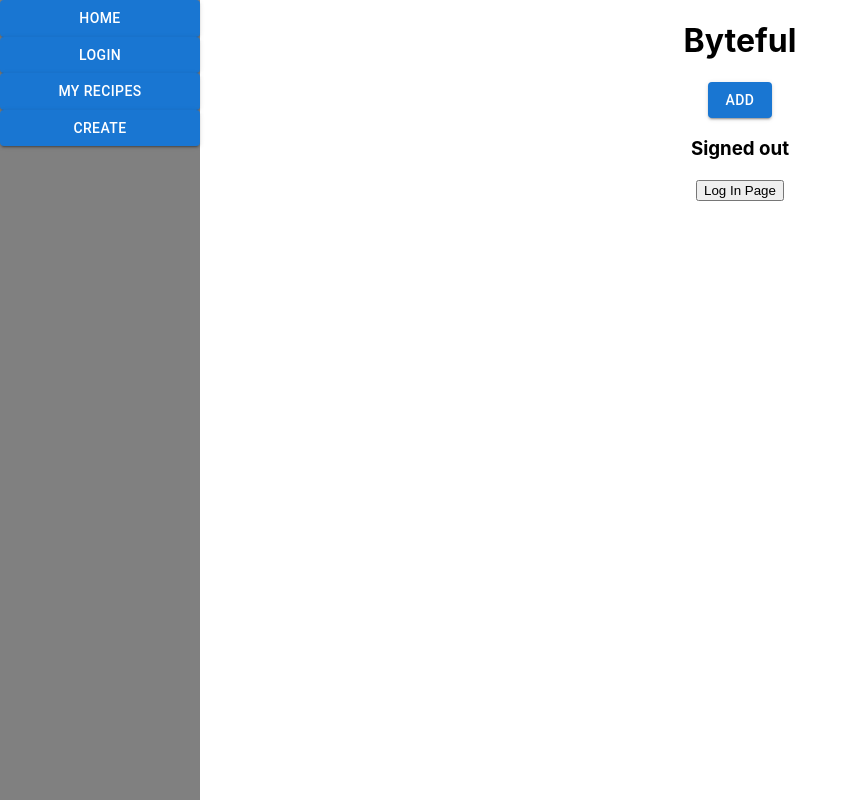
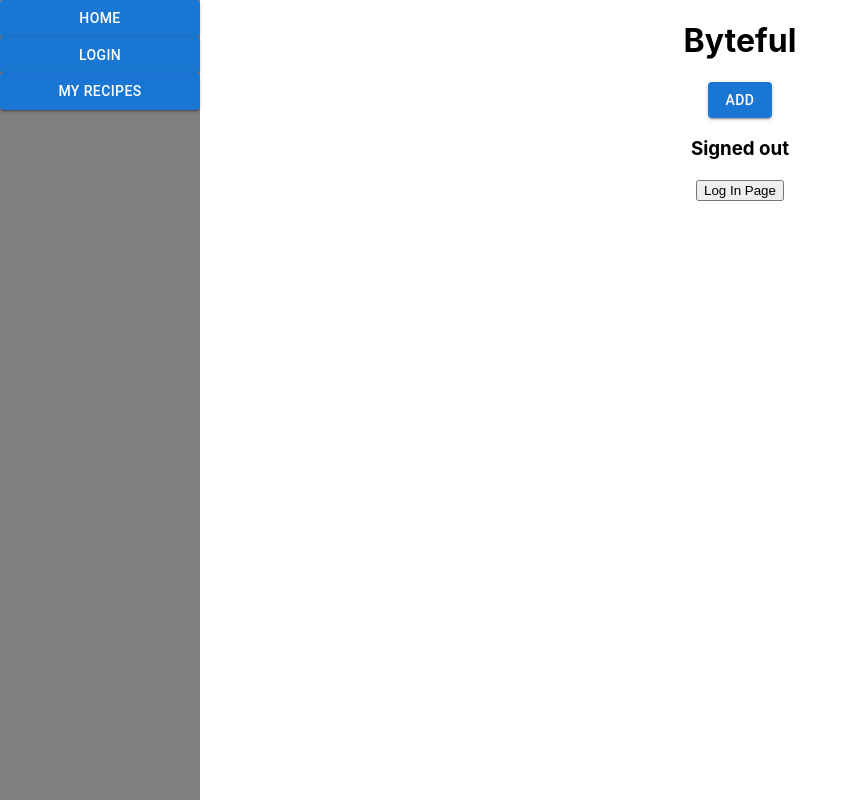
Before and after one commit to zach-habib/Biteful, a React (Create React App) app: page / in a window 1280 px wide. Shown: the whole page, without its empty margins (0-858 px from the left). Built offline with nearby package versions, Linux system fonts and the light colour scheme; no server answers.

Commit message:
removed create button from sidebar

```diff
--- a/src/components/Sidebar/Sidebar.js
+++ b/src/components/Sidebar/Sidebar.js
@@ -32,15 +32,6 @@
       >
         My Recipes
       </Button>
-      <Button
-        variant="contained"
-        component={Link}
-        to="/create"
-        label="Create"
-        value="create"
-      >
-        Create
-      </Button>
     </div>
   )
 }
```
